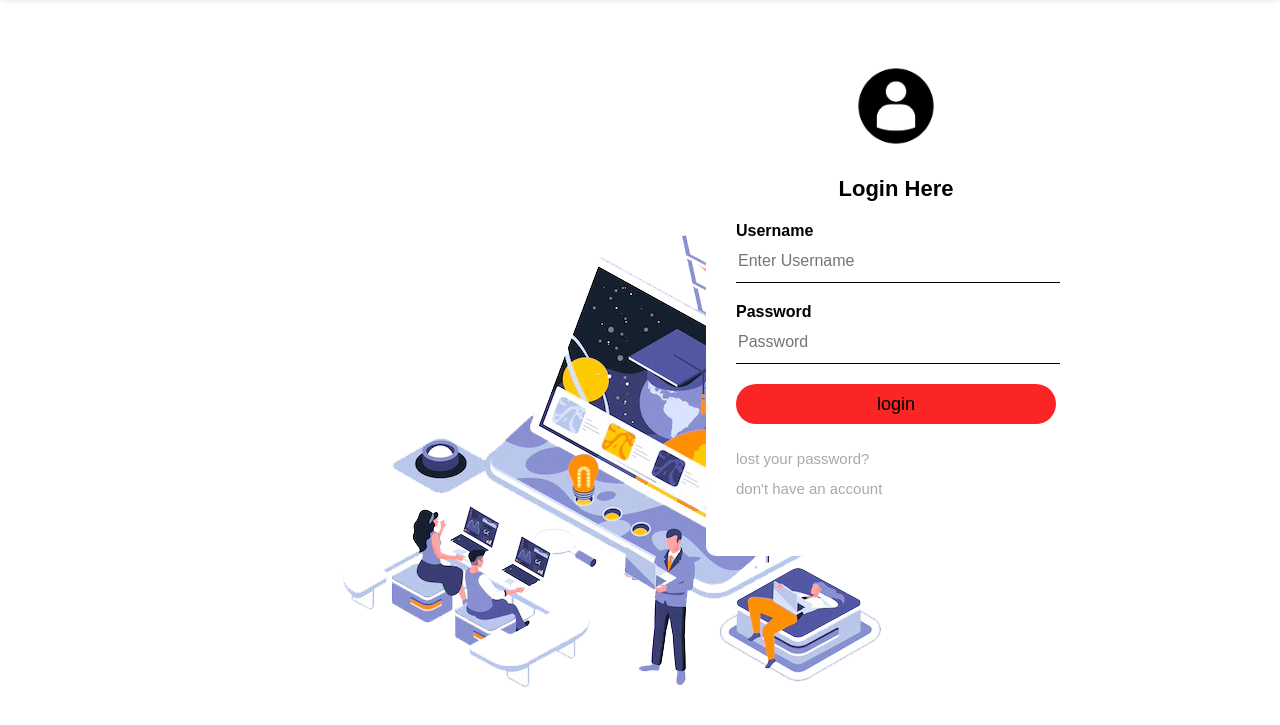
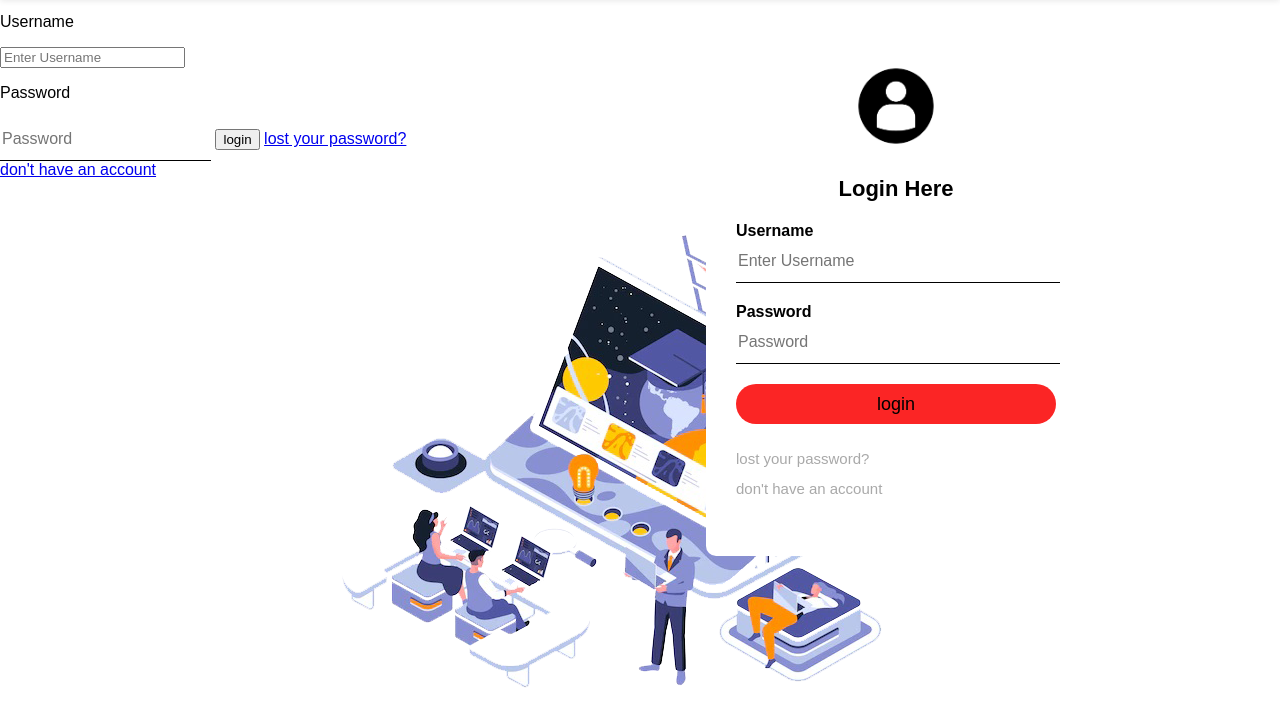
Before and after one commit to itprojec/IT-project, a plain HTML site: page hazem_gawwad_IT_project/login_page/index.html in a window 1280 px wide. Shown: the part 69-794 px from the top of the page. Drawn offline with Linux system fonts and the light colour scheme; a web font is replaced by a local one.

Commit message:
Add files via upload

```diff
--- a/hazem_gawwad_IT_project/login_page/index.html
+++ b/hazem_gawwad_IT_project/login_page/index.html
@@ -51,6 +51,16 @@
             <a href="#">don't have an account </a>
         </form>
     </div>
+    <form>
+        <p>Username</p>
+        <input type="text" id="username" required placeholder="Enter Username" name="user">
+        <p>Password</p>
+        <input type="password" id="password" required placeholder="Password" name="pass" minlength="6" maxlength="16">
+        <input type="submit" onclick="cookies()" value="login">
+        <a href="#">lost your password?</a>
+        <br>
+        <a href="#">don't have an account </a>
+    </form>
 
     <script>
         function myFunction() {
@@ -67,6 +77,13 @@
 
             a.className = 'single active';
         }
+
+        function cookies() {
+
+
+            document.cookie = "username = " + document.getElementById("username").value;
+            document.cookie = "password = " + document.getElementById("password").value;
+        }
     </script>
 
 </body>
```
